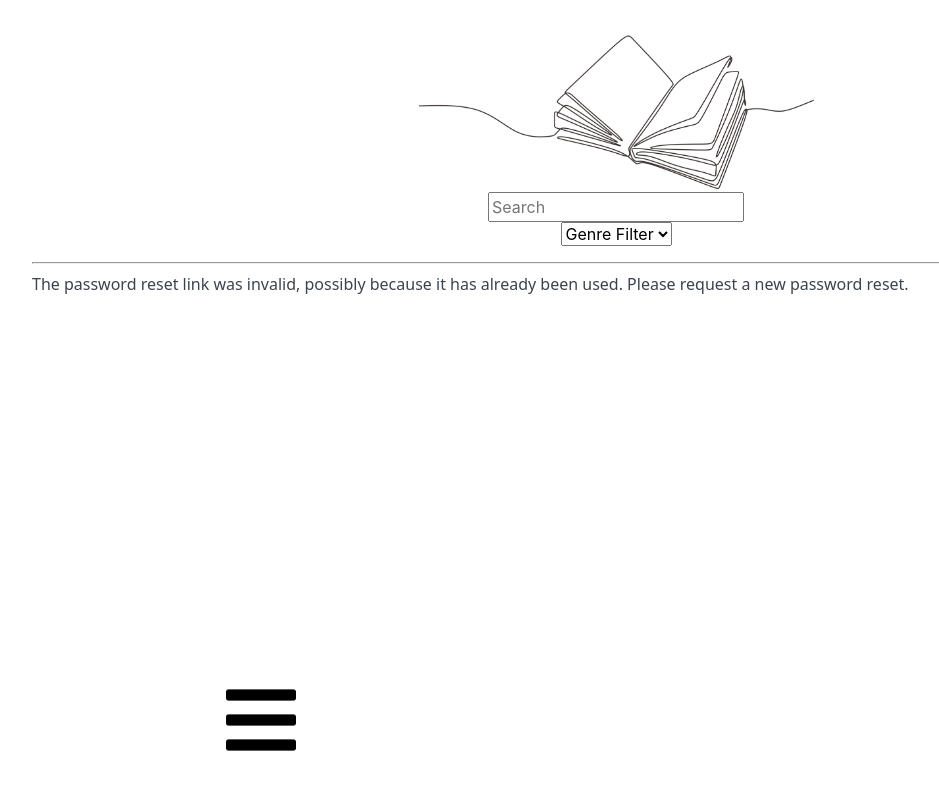
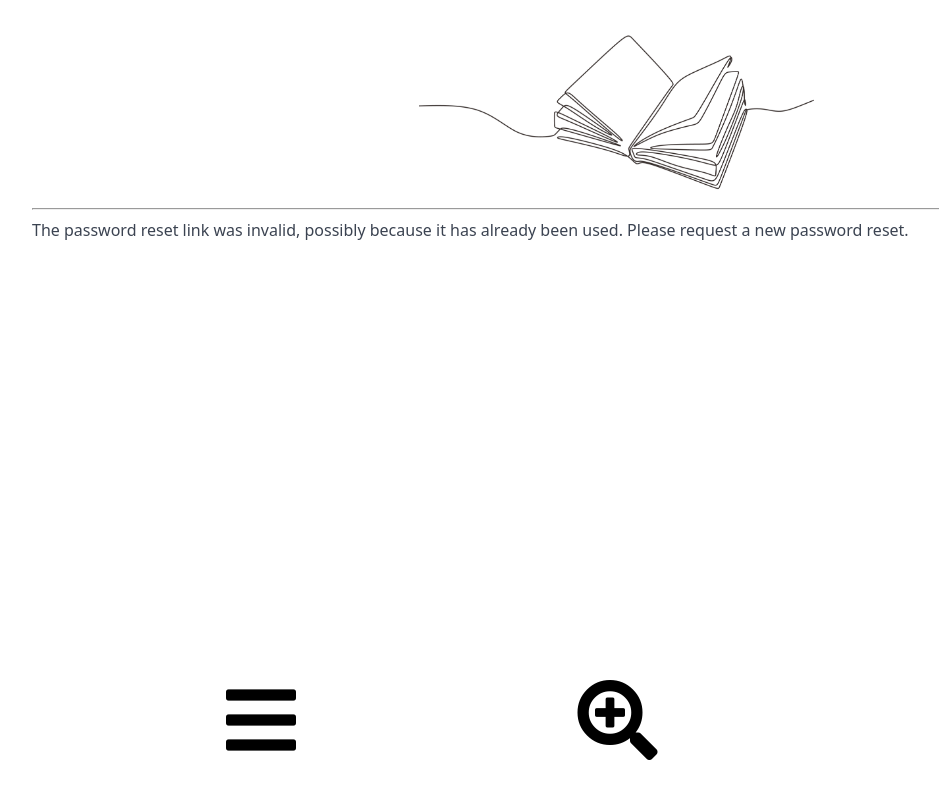
Before and after one commit to andrewporritt1977/django-library, a Django app: a page that uses library_app/templates/base.html in a window 1280 px wide. Shown: the whole page, without its empty margins (24-963 px from the left). Run offline with Django 3.2, Linux system fonts and the light colour scheme; some libraries are stand-ins or nearby versions.

Commit message:
moved search / filter to footer. added icon and toggle

```diff
--- a/library_app/static/js/main.js
+++ b/library_app/static/js/main.js
@@ -4,16 +4,33 @@
 function navUp() {
 
     var navState = document.getElementById("popNav")
+    var searchState = document.getElementById("popSearch")
+    var hideSearchIcon = document.getElementById("searchicon")
+
     if (navState.style.height == "0%" || navState.style.height == "") {
         navState.style.height = "45%";
+        searchState.style.height = "0%";
+        hideSearchIcon.style.display = "none";
     } else {
         navState.style.height = "0%";
+        hideSearchIcon.style.display = "block";
     }
 
 }
 
-function iconSpin() {
 
-    var navIcon = document.getElementById("addBookIcon")
+// search filter toggle
+function searchUp() {
 
+    var searchState = document.getElementById("popSearch")
+    var navState = document.getElementById("popNav")
+    var hideNavIcon = document.getElementById("navicon")
+    if (searchState.style.height == "0%" || searchState.style.height == "") {
+        searchState.style.height = "45%";
+        navState.style.height = "0%";
+        hideNavIcon.style.display = "none";
+    } else {
+        searchState.style.height = "0%";
+        hideNavIcon.style.display = "none";
+    }
 }
--- a/library_app/static/main.css
+++ b/library_app/static/main.css
@@ -53,12 +53,8 @@ a:hover{
     text-shadow: -2px -2px 0 #FFF, 2px -2px 0 #FFF, -2px 2px 0 #FFF, 2px 2px 0 #FFF;
 }
 
-.searchbox{
-    width : 100%;
-    text-align: center;
-}
 
-
+/* BODY */
 .library_container{
     margin: 0rem 2rem 0rem 2rem;
     padding: .4rem;
@@ -183,6 +179,46 @@ a.pop-link-faded:visited{
 a.navOpen{
     z-index: 2;
 }
+/* search / filter */
+
+.searchbox{
+    background-color: rgba(0,0,0,0.6);
+    color : #dbdbdb;
+    height :0%;
+    width : 100%;
+    position : fixed;
+    z-index: 1;
+    right : 0;
+    bottom : 0;
+    transition : 0.8s;
+}
+
+.searchform{
+
+}
+
+.genreFilter{
+
+}
+
+.search{
+    position: fixed;
+    left : 47%;
+    top : 85%;
+    transition : 0.8s;
+}
+
+.search-icon{
+    color : black;
+    font-size: 4rem;
+    text-shadow: -1px -1px 0 #FFF, 1px -1px 0 #FFF, -1px 1px 0 #FFF, 1px 1px 0 #FFF;
+}
+
+.search-icon:visited{
+    color : black;
+    text-decoration: none;
+}
+
 
 /* add book icon */
 .add{
--- a/library_app/templates/base.html
+++ b/library_app/templates/base.html
@@ -30,7 +30,7 @@
 
                 <a href="javascript:void(0)" class="navOpen" onclick="navUp()"><i class="fas fa-bars nav-icon"></i></a>
             </div>
-            <div class="searchbox" id="stickyBar">
+            <div class="searchbox" id="popSearch">
                 <form class="searchform" action="{% url 'search' %}" method="get">
                     <input type="text" class="search_input" placeholder="Search" name="bkSearch" onChange="form.submit();">
                 </form>
@@ -85,6 +85,7 @@
             {% endif %}
 
             <a href="javascript:void(0)" class="navOpen" onclick="navUp()"><i class="fas fa-bars nav-icon"></i></a>
+            <a href="javascript:void(0)" class="search" onclick="searchUp()"><i id="searchicon" class="fas fa-search-plus search-icon"></i></a>
         </footer>
 
     </body>
```
